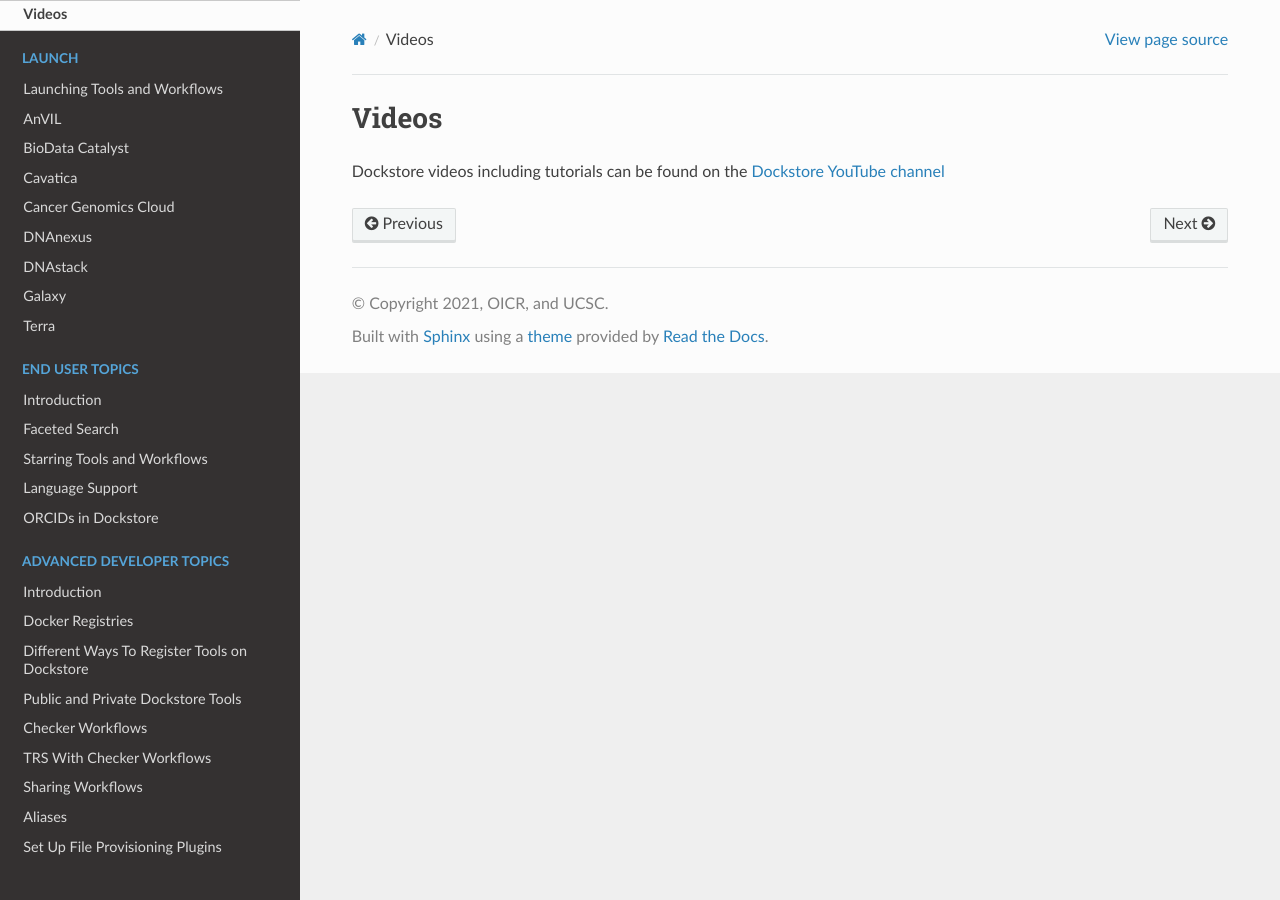
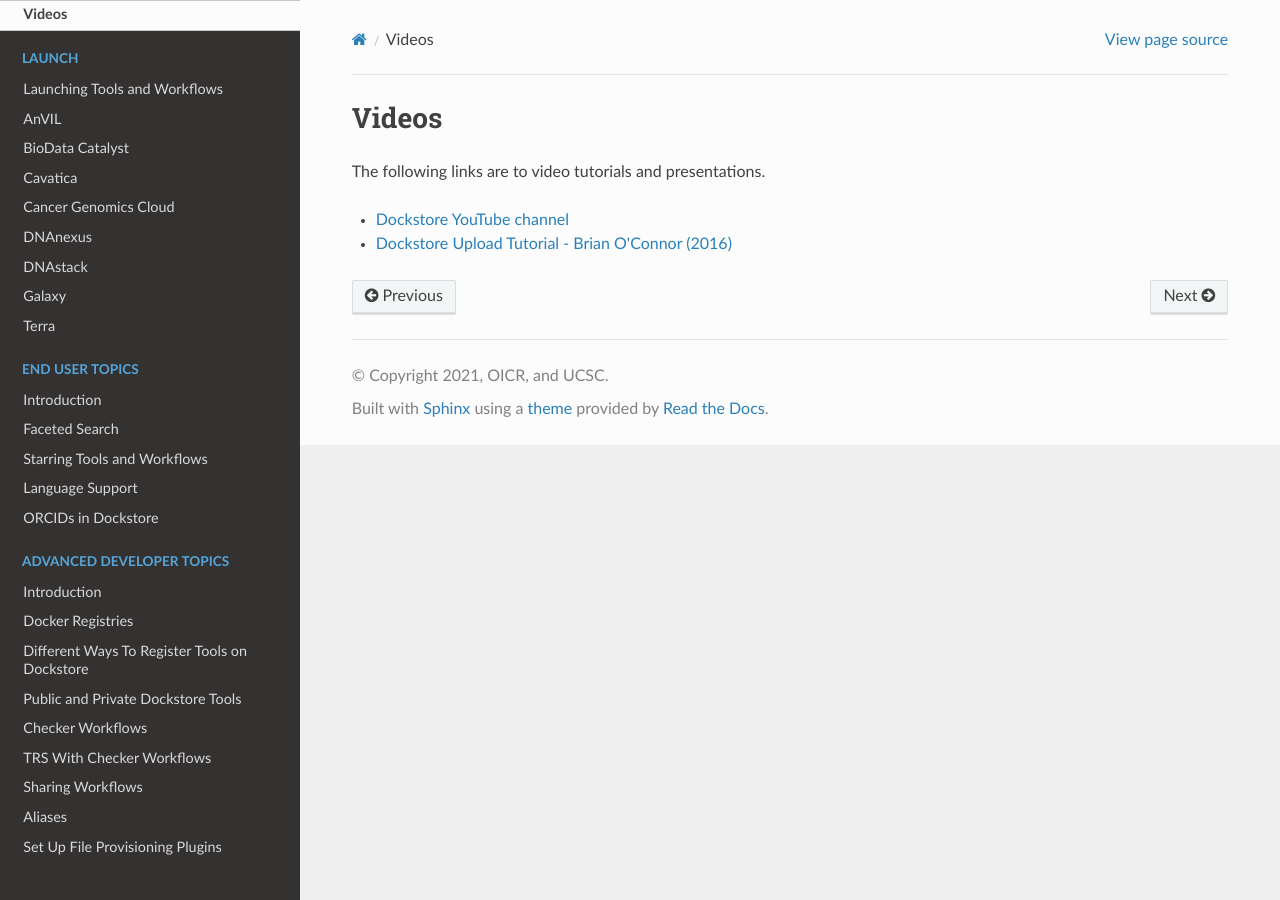
Before and after one commit to dockstore/dockstore-documentation, a Sphinx documentation site: the page built from docs/videos.rst, in a window 1280 px wide. Built offline with Sphinx 7.4.7 and the Read the Docs theme 2.0.0, drawn with Linux system fonts in a browser that asks for light colours.

Commit message:
Moved Upload tutorial video
Moved Brian O'Connor's 2016 upload tutorial link to videos.rst.

```diff
--- a/docs/videos.rst
+++ b/docs/videos.rst
@@ -1,4 +1,7 @@
 Videos
 ======
 
-Dockstore videos including tutorials can be found on the `Dockstore YouTube channel <https://www.youtube.com/channel/UCFWNYqxQvVLAuZq8rdOSE4g>`_
+The following links are to video tutorials and presentations.
+
+- `Dockstore YouTube channel <https://www.youtube.com/channel/UCFWNYqxQvVLAuZq8rdOSE4g>`_
+- `Dockstore Upload Tutorial - Brian O\'Connor (2016) <https://www.youtube.com/watch?v=sInP-ByF9xU>`_
```
Also changed, not shown: docs/index.rst (+6 -3 lines), docs/news/2016-11-24-Upload-tutorial-video.rst (deleted, +0 -9 lines).
